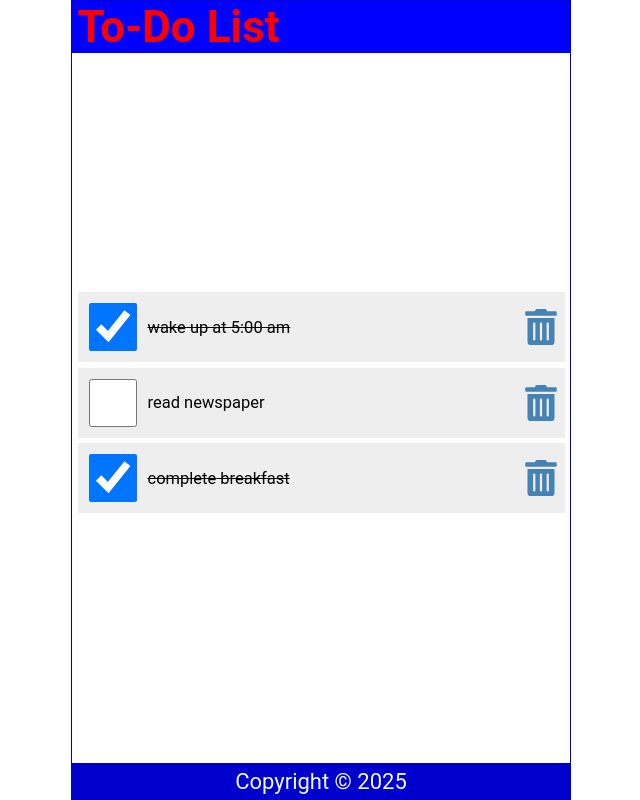
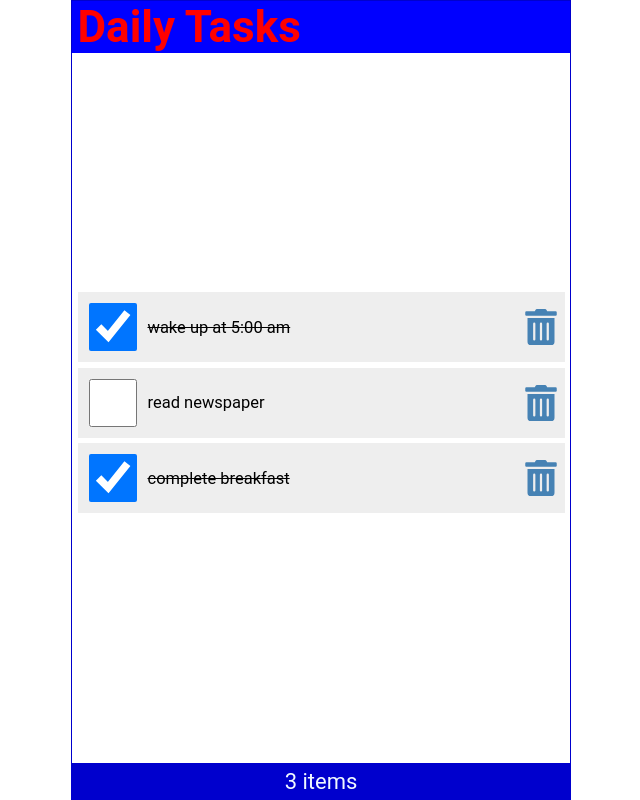
Before and after one commit to mukeshr08/ReactJS, a React (Create React App) app in the folder reactbasics/: page / in a window 1280 px wide. Shown: the whole page, without its empty margins (319-959 px from the left). Built offline with nearby package versions, Linux system fonts and the light colour scheme.

Commit message:
Prop drilling paramter

```diff
--- a/reactbasics/src/App.js
+++ b/reactbasics/src/App.js
@@ -2,13 +2,50 @@
 import Content from './Content';
 import Footer from './Footer';
 import Header from './Header';
+import { useState } from 'react'
 
 function App() {
+  const [items,setItems]=useState(
+        [
+          {id:1,
+            checked:true,
+            value:"wake up at 5:00 am"
+          },
+          {id:2,
+            checked:false,
+            value:"read newspaper"
+          },
+          {id:3,
+            checked:true,
+            value:"complete breakfast"
+          },
+        ]
+      )
+      const changedickmark=(id)=>{
+        const listItems=items.map((item)=>(
+          item.id===id ?{...item,checked:!item.checked}:item
+        ))
+        setItems(listItems)
+        localStorage.setItem('To-Do list',JSON.stringify(listItems))
+      }
+      const deleteitem=(id)=>{
+        const listItems=items.filter((item)=>item.id!==id)
+        setItems(listItems)
+        localStorage.setItem('To-Do list',JSON.stringify(listItems))
+      }
   return (
     <div className="App">
-      <Header />
-      <Content />
-      <Footer />
+      <Header
+        title="Daily Tasks"
+      />
+      <Content
+        items={items}
+        changedickmark={changedickmark}
+        deleteitem={deleteitem}
+      />
+      <Footer
+        length={items.length}
+      />
     </div>
   );
 }
--- a/reactbasics/src/Content.js
+++ b/reactbasics/src/Content.js
@@ -1,61 +1,17 @@
 import React from 'react'
-import { useState } from 'react'
-import { FaTrashAlt } from "react-icons/fa";
-const Content = () => {
-    const [items,setItems]=useState(
-      [
-        {id:1,
-          checked:true,
-          value:"wake up at 5:00 am"
-        },
-        {id:2,
-          checked:false,
-          value:"read newspaper"
-        },
-        {id:3,
-          checked:true,
-          value:"complete breakfast"
-        },
-      ]
-    )
-    const changedickmark=(id)=>{
-      const listItems=items.map((item)=>(
-        item.id===id ?{...item,checked:!item.checked}:item
-      ))
-      setItems(listItems)
-      localStorage.setItem('To-Do list',JSON.stringify(listItems))
-    }
-    const deleteitem=(id)=>{
-      const listItems=items.filter((item)=>item.id!==id)
-      setItems(listItems)
-      localStorage.setItem('To-Do list',JSON.stringify(listItems))
-    }
+
+
+import ListItems from './ListItems';
+const Content = ({items,changedickmark,deleteitem}) => {
+
   return (
     <main>
       {items.length?(
-        <ul>
-        {items.map((item)=>(
-          <li className='item' key={item.id}>
-            <input
-
-            type='checkbox'
-            checked={item.checked}
-            onChange={()=>changedickmark(item.id)}
-
-          />
-          <label
-          onDoubleClick={()=>changedickmark(item.id)}
-          style={item.checked?{textDecoration:'line-through'}:null}
-            >{item.value}</label>
-          <FaTrashAlt
-          role='button'
-
-          onClick={()=>deleteitem(item.id)}
-          tabIndex='0'
-          />
-          </li>
-        ))}
-      </ul>
+        <ListItems
+          items={items}
+          changedickmark={changedickmark}
+          deleteitem={deleteitem}
+        />
       ):
       <p>list is empty</p>
     }
--- a/reactbasics/src/Footer.js
+++ b/reactbasics/src/Footer.js
@@ -1,11 +1,11 @@
 import React from 'react'
 
-const Footer = () => {
-    const currentyear=new Date();
+const Footer = ({length}) => {
+
   return (
-    <footer>
+    <footer className='footer'>
         <p>
-            Copyright &copy; {currentyear.getFullYear()}
+            {length} {length<=1?"item":"items"}
         </p>
     </footer>
   )
--- a/reactbasics/src/Header.js
+++ b/reactbasics/src/Header.js
@@ -1,15 +1,20 @@
 import React from 'react'
 
-const Header = () => {
+const Header = ({title}) => {
   return (
-    <header style={{backgroundColor:'blue',
+    <header
+    className="header
+    "style={{backgroundColor:'blue',
         color:'red'
     }
 
     }>
-        <h1>To-Do List</h1>
+        <h1>{title}</h1>
     </header>
   )
 }
+Header.defualtProps={
+  title:"To-Do List"
+}
 
 export default Header
--- /dev/null
+++ b/reactbasics/src/LineItem.js
@@ -0,0 +1,28 @@
+import React from 'react'
+import { FaTrashAlt } from "react-icons/fa";
+const LineItem = ({item,changedickmark,deleteitem}) => {
+  return (
+    <li className='item' key={item.id}>
+            <input
+
+            type='checkbox'
+            checked={item.checked}
+            onChange={()=>changedickmark(item.id)}
+
+          />
+          <label
+          onDoubleClick={()=>changedickmark(item.id)}
+          style={item.checked?{textDecoration:'line-through'}:null}
+            >{item.value}</label>
+          <FaTrashAlt
+          role='button'
+
+          onClick={()=>deleteitem(item.id)}
+          tabIndex='0'
+          aria-label={`Delete ${item.value}`}
+          />
+          </li>
+  )
+}
+
+export default LineItem
--- /dev/null
+++ b/reactbasics/src/ListItems.js
@@ -0,0 +1,19 @@
+import React from 'react'
+
+import LineItem from './LineItem';
+const ListItems = ({items,changedickmark,deleteitem}) => {
+  return (
+    <ul>
+        {items.map((item)=>(
+          <LineItem
+            item={item}
+            key={item.id}
+            changedickmark={changedickmark}
+            deleteitem={deleteitem}
+          />
+        ))}
+      </ul>
+  )
+}
+
+export default ListItems
```
